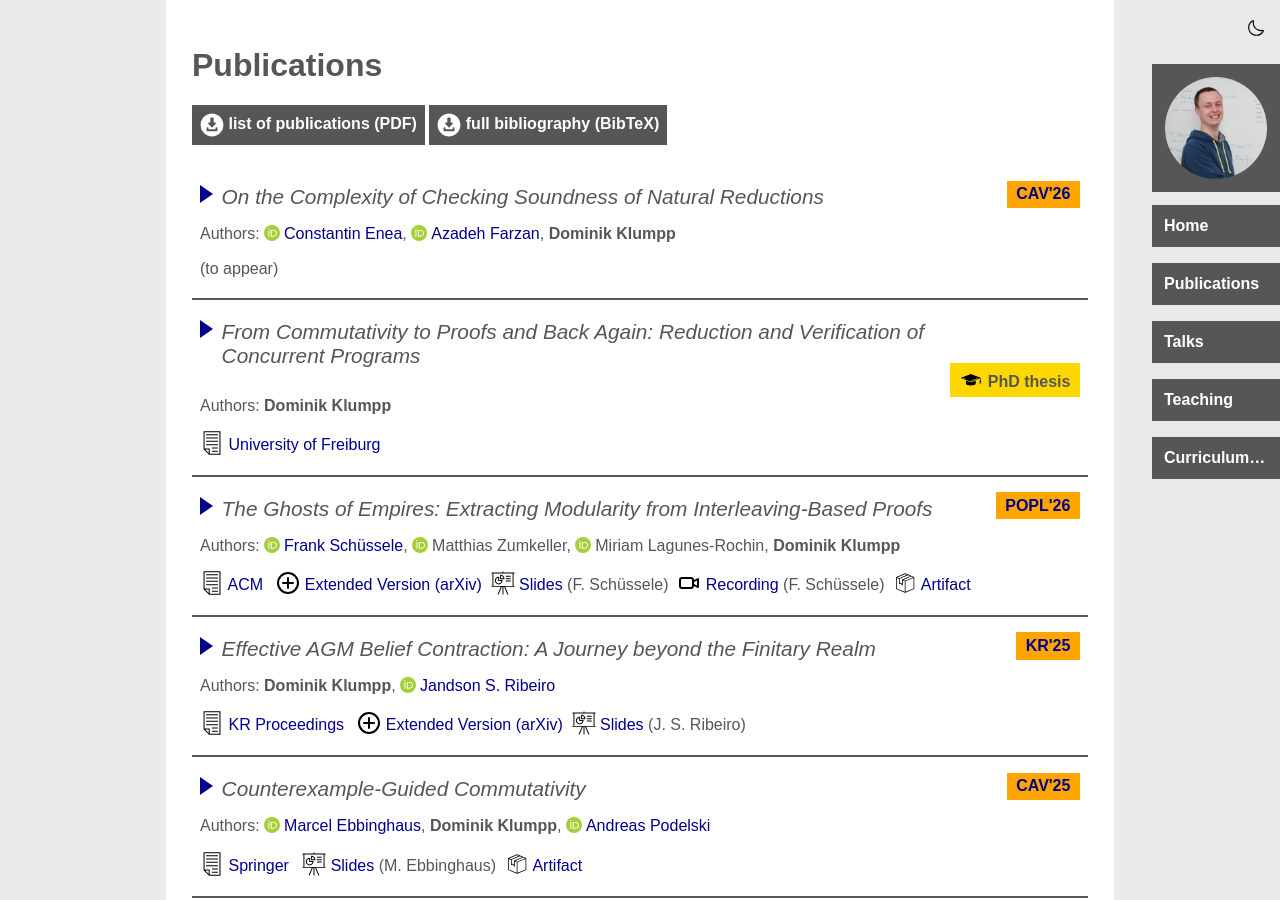
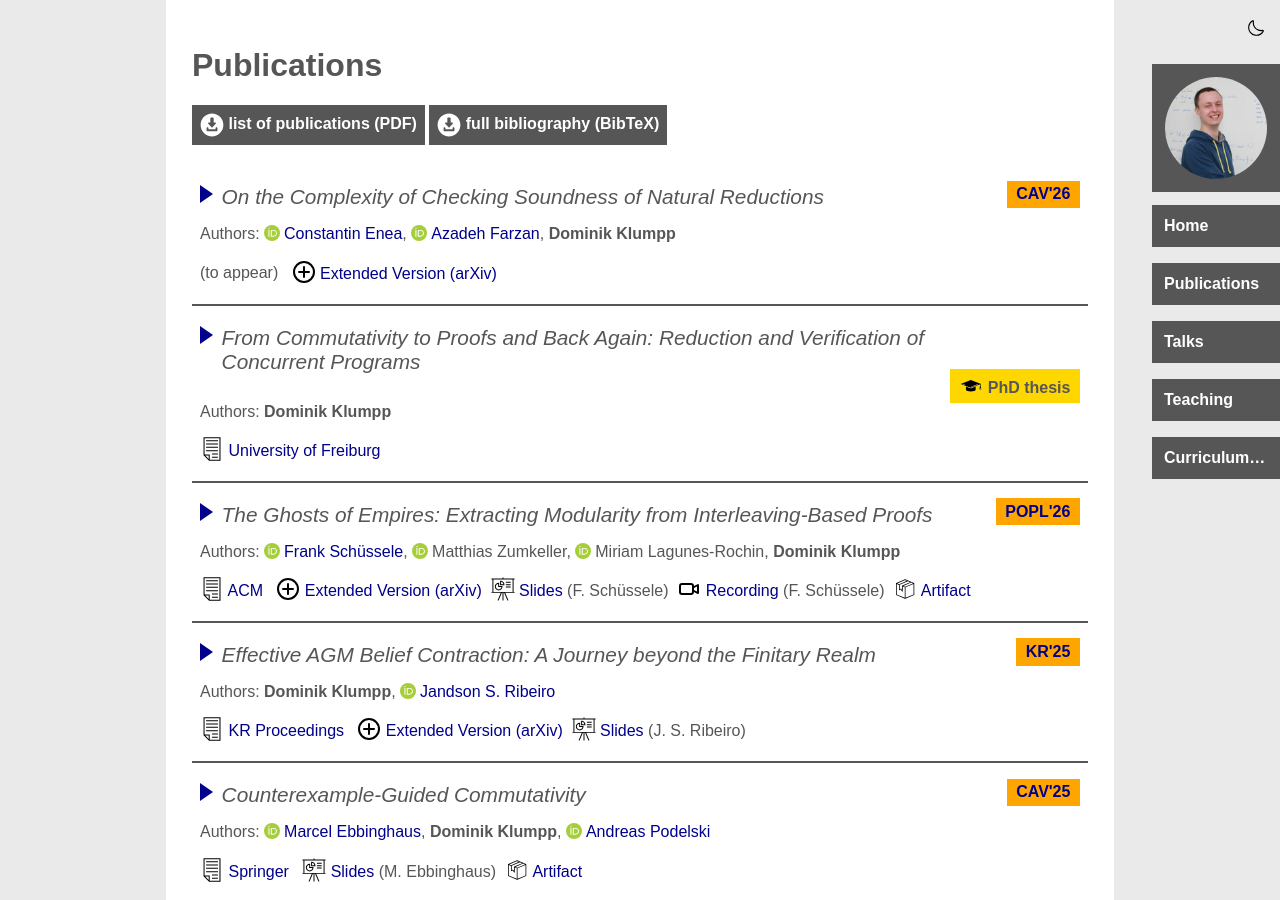
Before and after one commit to maul-esel/personal-website, a Jekyll site: the page built from publications.markdown, in a window 1280 px wide and 900 px high. Built offline with Jekyll 4.4.1, drawn with Linux system fonts in a browser that asks for light colours.

Commit message:
cav26: add extended version, add to-appear note to bibtex

```diff
--- a/_publications/cav26.markdown
+++ b/_publications/cav26.markdown
@@ -12,7 +12,8 @@ conference_link: https://conferences.i-cav.org/2026/
 #publisher_link: https://doi.org/10.1007/978-3-031-98682-6_18
 to_appear: true
 
-#artifact: https://doi.org/10.5281/zenodo.15198876
+extended_version: arXiv
+extended_version_link: https://arxiv.org/abs/2605.13780
 
 selected: true
 
```
Also changed, not shown: other parts of _publications/cav26.markdown (+2 -1 lines).
